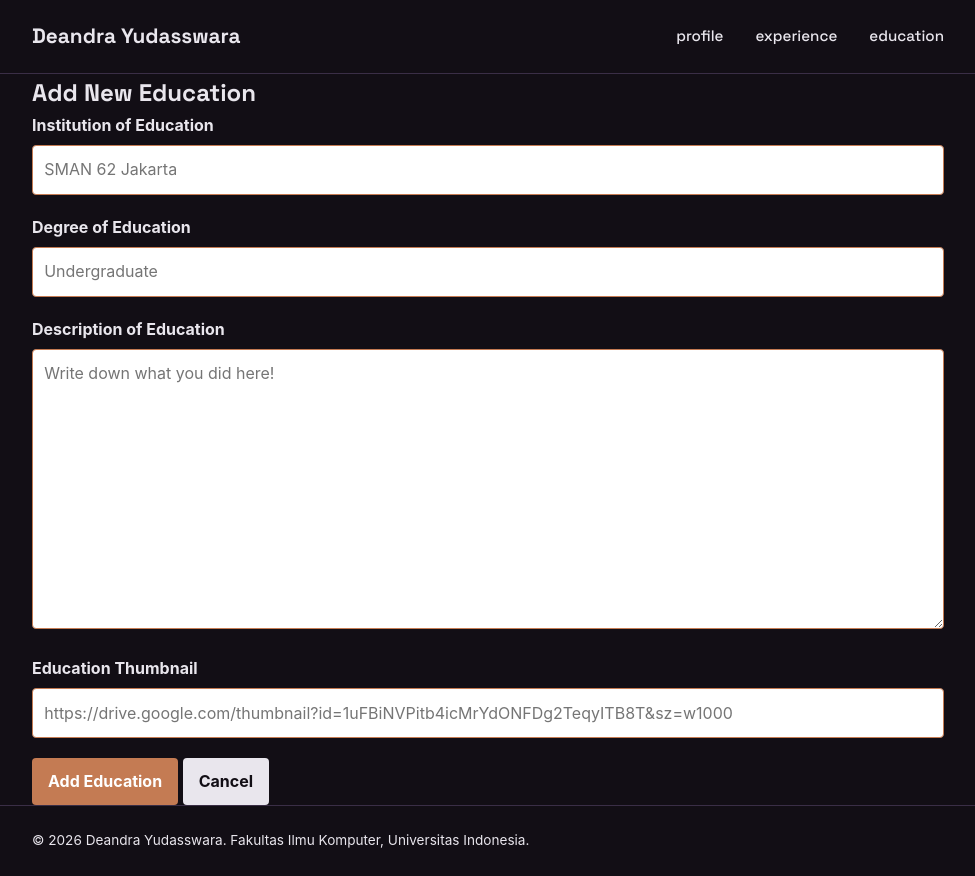
After one commit to srzgy/myportfolio, a Django app: page /education/add/ in a window 1280 px wide. The commit adds this page. Shown: the whole page, without its empty margins (152-1127 px from the left). Run offline with Django 5.2, Linux system fonts and the light colour scheme.

Commit message:
feat: implemented json data delivery, search, and delete modal for education section

```diff
--- a/main/forms.py
+++ b/main/forms.py
@@ -1,6 +1,6 @@
 from django.forms import ModelForm, TextInput, Textarea, URLInput
 
-from main.models import Experience
+from main.models import Experience, Education
 
 class ExperienceForm(ModelForm):
     class Meta:
@@ -43,3 +43,40 @@ class ExperienceForm(ModelForm):
                 }
             ),
         }
+
+class EducationForm(ModelForm):
+    class Meta:
+        model = Education
+        fields = ["institution", "degree", "description", "thumbnail"]
+
+        labels = {
+                    "institution": "Institution of Education",
+                    "degree": "Degree of Education",
+                    "description": "Description of Education",
+                    "thumbnail": "Education Thumbnail"
+                }
+
+        widgets = {
+                    "institution": TextInput(
+                        attrs={
+                            "placeholder": "SMAN 62 Jakarta",
+                            "maxlength": 255,
+                        }
+                    ),
+                    "degree": TextInput(
+                        attrs={
+                            "placeholder": "Undergraduate",
+                            "rows": 3,
+                        }
+                    ),
+                    "description": Textarea(
+                        attrs={
+                            "placeholder": "Write down what you did here!",
+                        }
+                    ),
+                    "thumbnail": URLInput(
+                        attrs={
+                            "placeholder": "https://drive.google.com/thumbnail?id=1uFBiNVPitb4icMrYdONFDg2TeqyITB8T&sz=w1000",
+                        }
+                    ),
+                }
--- a/main/models.py
+++ b/main/models.py
@@ -25,6 +25,7 @@ class Education(models.Model):
     institution = models.CharField(max_length = 255)
     degree = models.CharField(max_length=255)
     description = models.TextField()
+    thumbnail = models.URLField(blank=True, null=True)
     started_at = models.DateField(auto_now_add=True)
     ended_at = models.DateField(blank=True, null=True)
 
--- a/main/urls.py
+++ b/main/urls.py
@@ -1,16 +1,30 @@
 from django.urls import path
 
-from main.views import show_main, show_experience, show_education, create_experience, get_experiences_json, delete_experience
-
+from main.views import (
+    show_main,
+    show_experience,
+    show_education,
+    create_experience,
+    get_experiences_json,
+    delete_experience,
+    show_education,
+    create_education,
+    delete_education,
+    get_educations_json,
+)
 app_name = "main"
 
 urlpatterns = [
     path("", show_main, name="show_main"),
+
     path("experience/", show_experience, name="show_experience"),
-    path("education/", show_education, name="show_education"),
-
     path("experience/add/", create_experience, name="create_experience"),
     path("api/experience/", get_experiences_json, name="get_projects_json"),
-    path("experience/<uuid:experience_id>/delete/", delete_experience, name="delete_experience")
+    path("experience/<uuid:experience_id>/delete/", delete_experience, name="delete_experience"),
+
+    path("education/", show_education, name="show_education"),
+    path("education/add/", create_education, name="create_education"),
+    path("education/<uuid:education_id>/delete/", delete_education, name="delete_education"),
+    path("api/education/", get_educations_json, name="get_educations_json"),
 
 ]
--- a/main/views.py
+++ b/main/views.py
@@ -10,7 +10,7 @@ from django.core import serializers
 from django.http import HttpResponse
 from django.shortcuts import get_object_or_404, redirect, render
 
-from main.forms import ExperienceForm
+from main.forms import ExperienceForm, EducationForm
 
 
 def show_main(request):
@@ -38,7 +38,7 @@ def show_experience(request):
     context = {
         "name": "Deandra Yudasswara",
         "experience_list": experiences,
-        "title_query": title_query,
+        "title_query": title_query
     }
     return render(request, "experience.html", context)
 
@@ -83,3 +83,58 @@ def get_experiences_json(request):
 
     experiences_json = serializers.serialize("json", experiences)
     return HttpResponse(experiences_json, content_type = "application/json")
+
+def get_educations_json(request):
+    title_query = request.GET.get("institution", "").strip()
+    educations = Education.objects.all()
+
+    # filtering by institution name
+    if title_query:
+        educations = educations.filter(institution__icontains=title_query)
+
+    educations_json = serializers.serialize("json", educations)
+    return HttpResponse(educations_json, content_type="application/json")
+
+
+def show_education(request):
+    json_response = get_educations_json(request)
+
+    educations = serializers.deserialize(
+        "json",
+        json_response.content.decode("utf-8"),
+    )
+    educations = [education.object for education in educations]
+    title_query = request.GET.get("institution", "").strip()
+
+    context = {
+        "name": "Deandra Yudasswara",
+        "education_list": educations,
+        "title_query": title_query,
+    }
+    return render(request, "education.html", context)
+
+
+def create_education(request):
+    form = EducationForm(request.POST or None)
+
+    if request.method == "POST" and form.is_valid():
+        form.save()
+        messages.success(request, "new education added!")
+        return redirect("main:show_education")
+
+    context = {
+        "name": "Deandra Yudasswara",
+        "form": form,
+    }
+    return render(request, "education_form.html", context)
+
+
+def delete_education(request, education_id):
+    education = get_object_or_404(Education, pk=education_id)
+
+    if request.method == "POST":
+        education.delete()
+        messages.success(request, "education successfully deleted.")
+        return redirect("main:show_education")
+
+    return redirect("main:show_education")
--- a/static/css/style.css
+++ b/static/css/style.css
@@ -405,6 +405,7 @@ h1, .brand {
     border: 1px solid var(--line);
     border-radius: var(--radius);
     box-shadow: 0 1rem 3rem rgba(28, 25, 23, 0.22);
+    color: var(--ink)
 }
 
 .experience-delete-modal__content h2 {
@@ -464,6 +465,7 @@ h1, .brand {
         width: 100%;
         padding: 1.25rem;
         border-radius: var(--radius) var(--radius) 0 0;
+        color: var(--ink)
     }
 
     .experience-delete-modal__actions {
@@ -579,6 +581,7 @@ h1, .brand {
 
 .button-secondary {
     background: var(--ink);
+    color: var(--paper);
 }
 
 
--- /dev/null
+++ b/templates/education_form.html
@@ -0,0 +1,29 @@
+{% extends "base.html" %}
+{% block meta %}
+    <title>Add Experience - {{ name }}</title>
+{% endblock meta %}
+{% block content %}
+    <main>
+        <section class="education-section">
+            <div class="container">
+                <h1>Add New Education</h1>
+                <form method="post"
+                      action="{% url 'main:create_education' %}"
+                      class="education-form">
+                    {% csrf_token %}
+                    {% for field in form %}
+                        <div class="form-group">
+                            <label for="{{ field.id_for_label }}">{{ field.label }}</label>
+                            {{ field }}
+                            {% for error in field.errors %}
+                                <p class="form-error">{{ error }}</p>
+                            {% endfor %}
+                        </div>
+                    {% endfor %}
+                    <button type="submit" class="button">Add Education</button>
+                    <a href="{% url 'main:show_education' %}" class="button button-secondary">Cancel</a>
+                </form>
+            </div>
+        </section>
+    </main>
+{% endblock content %}
--- a/templates/experience.html
+++ b/templates/experience.html
@@ -36,12 +36,17 @@
                                 {{ experience.description }}
                             </p>
 
+                            <div class="experience-card-actions">
+                                <div class="experience-actions">
                                     {% if experience.is_ongoing %}
                                         <p class="experience-status">Ongoing</p>
                                     {% else %}
                                         <p class="experience-status">Completed</p>
                                     {% endif %}
+
                                     {% include "components/experience_delete_modal.html" with experience=experience %}
+                                </div>
+                            </div>
                         </article>
                     {% empty %}
                         <p class="empty-state">
```
Also changed, not shown: templates/components/education_delete_modal.html (added, +43 -0 lines), templates/education.html (+20 -0 lines), main/migrations/0004_education_thumbnail.py (added). Lines whose indentation alone changed are shown as unchanged.
